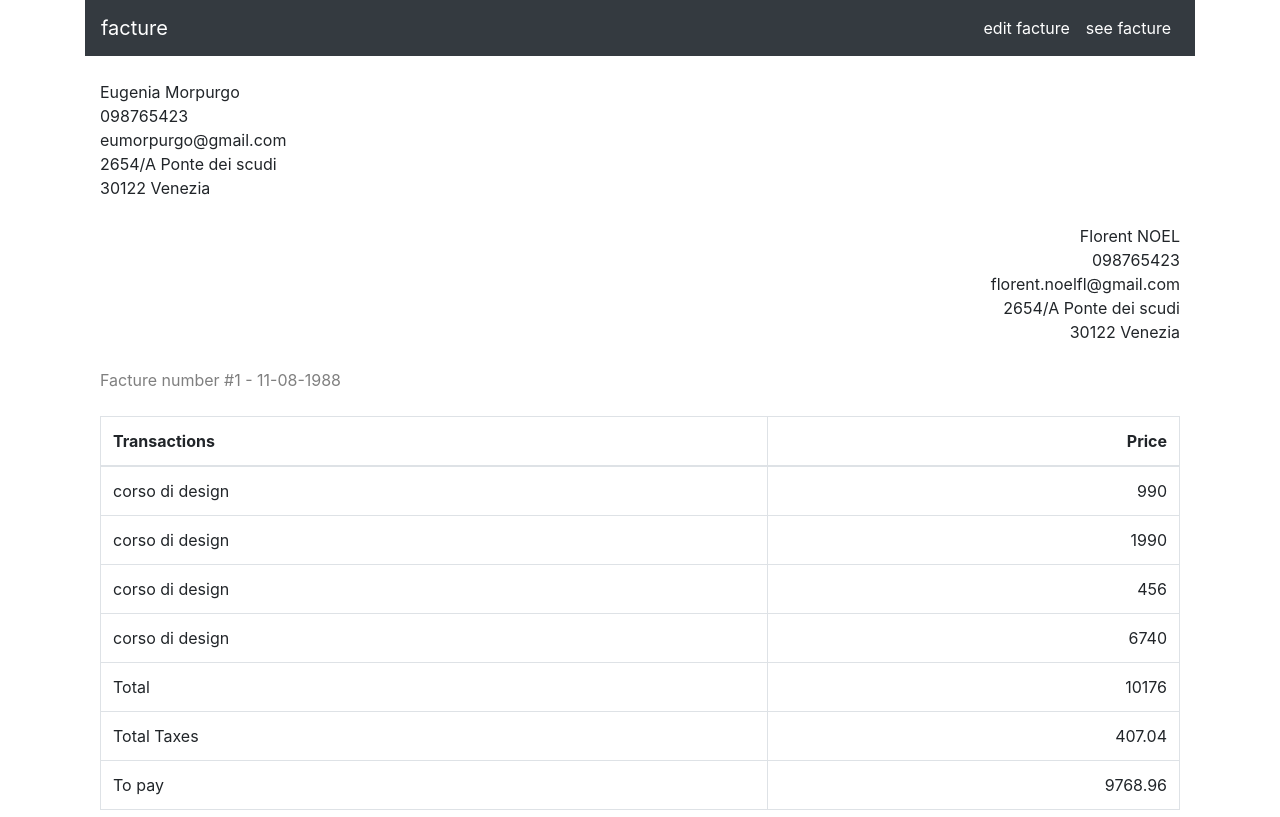
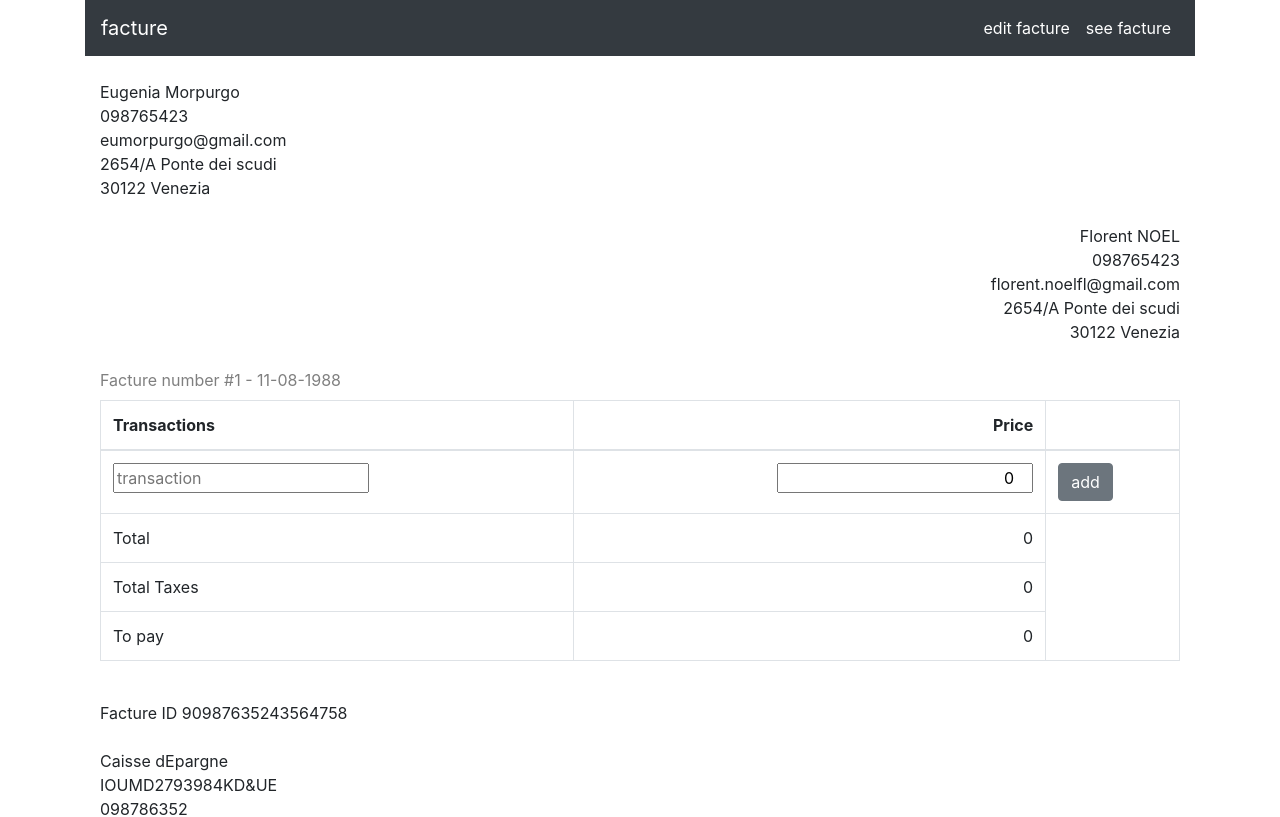
Before and after one commit to heb-dtc/admin, a React app in the folder front/: page / in a window 1280 px wide. Shown: the top 817 px of the page. Built offline with nearby package versions, Linux system fonts and the light colour scheme.

Commit message:
Wire up add and remove actions
The FacturePage component is providing the transaction list and the add
and remove callbacks to the TransactionTable. If a transaction is added
or removed, the state list of FacturePage will be altered and the
TransactionTable re-rendered.

```diff
--- a/front/src/facture_page.jsx
+++ b/front/src/facture_page.jsx
@@ -13,22 +13,6 @@ class FacturePage extends Component {
 
         this.state = {
             transactions: [
-                {
-                    description: 'corso di design',
-                    price: 990
-                },
-                {
-                    description: 'corso di design',
-                    price: 1990
-                },
-                {
-                    description: 'corso di design',
-                    price: 456
-                },
-                {
-                    description: 'corso di design',
-                    price: 6740
-                }
             ],
             sender: {
                 name: 'Eugenia Morpurgo',
@@ -48,20 +32,32 @@ class FacturePage extends Component {
             }
         }
 
-        this.handleChange = this.handleChange.bind(this)
+        this.addTransaction = this.addTransaction.bind(this)
+        this.removeTransaction = this.removeTransaction.bind(this)
     }
 
-    handleChange(event) {
-        this.setState({[event.target.id]: event.target.value})
+    addTransaction(transaction) {
+        const id = this.state.transactions.length
+        this.setState(prevState => ({
+                transactions: [...prevState.transactions, {
+                    id: id,
+                    description: transaction.description,
+                    price: transaction.price
+                }]
+            })
+        )
+    }
+
+    removeTransaction(transactionId) {
+        let filteredArray = this.state.transactions.filter(transaction => transaction.id !== transactionId)
+        this.setState({transactions: filteredArray});
     }
 
     render() {
         const {transactions, sender, recipient} = this.state
-        const {mode} = this.props
 
         return (
             <Container>
-
                 <Row>
                     <Col className='mt-4'>
                         <Sender sender={sender}/>
@@ -75,14 +71,15 @@ class FacturePage extends Component {
                 </Row>
 
                 <Row>
-                    <Col className='mt-4 mb-4'>
+                    <Col className='mt-4 mb-2'>
                         <Heading number={1} date={'11-08-1988'}/>
                     </Col>
                 </Row>
-
                 <Row>
                     <Col>
-                        <TransactionTable transactions={transactions}/>
+                        <TransactionTable transactions={transactions}
+                                          addTransaction={(transaction) => this.addTransaction(transaction)}
+                                          removeTransaction={(transactionId) => this.removeTransaction(transactionId)}/>
                     </Col>
                 </Row>
 
--- a/front/src/transactions_table.jsx
+++ b/front/src/transactions_table.jsx
@@ -1,22 +1,38 @@
 import React from 'react'
 import { Table } from 'reactstrap'
 import { getTotal, getTotalTaxes, getTotalToPay } from './transactions_calculator.js'
+import contentEditable from "./editable_component.jsx";
+import Button from "reactstrap/es/Button";
+import AddTransactionRow from "./transaction/add_transaction_row.jsx";
 
-const TransactionTable = ({transactions}) => (
+const TransactionTable = ({transactions, addTransaction, removeTransaction}) => {
+    const EditableSpan = contentEditable('span')
+    return (
         <Table bordered>
             <thead>
             <tr>
                 <th>Transactions</th>
                 <th className='text-right'>Price</th>
+                <th></th>
             </tr>
             </thead>
             <tbody>
+            <AddTransactionRow addTransaction={addTransaction}/>
             {
                 transactions.map(transaction => {
                     return (
-                    <tr>
-                        <td key={transaction.description}>{transaction.description}</td>
-                        <td className='text-right' key={transaction.price}>{transaction.price}</td>
+                        <tr key={transaction.id}>
+                            <td>
+                                <EditableSpan value={transaction.description}/>
+                            </td>
+                            <td className='text-right'>
+                                <EditableSpan value={transaction.price}/>
+                            </td>
+                            <td>
+                                <Button className='btn-danger' onClick={() => removeTransaction(transaction.id)}>
+                                    del
+                                </Button>
+                            </td>
                         </tr>
                     )
                 })
@@ -36,5 +52,6 @@ const TransactionTable = ({transactions}) => (
             </tbody>
         </Table>
     )
+}
 
 export default TransactionTable
```
Lines whose indentation alone changed are shown as unchanged.
